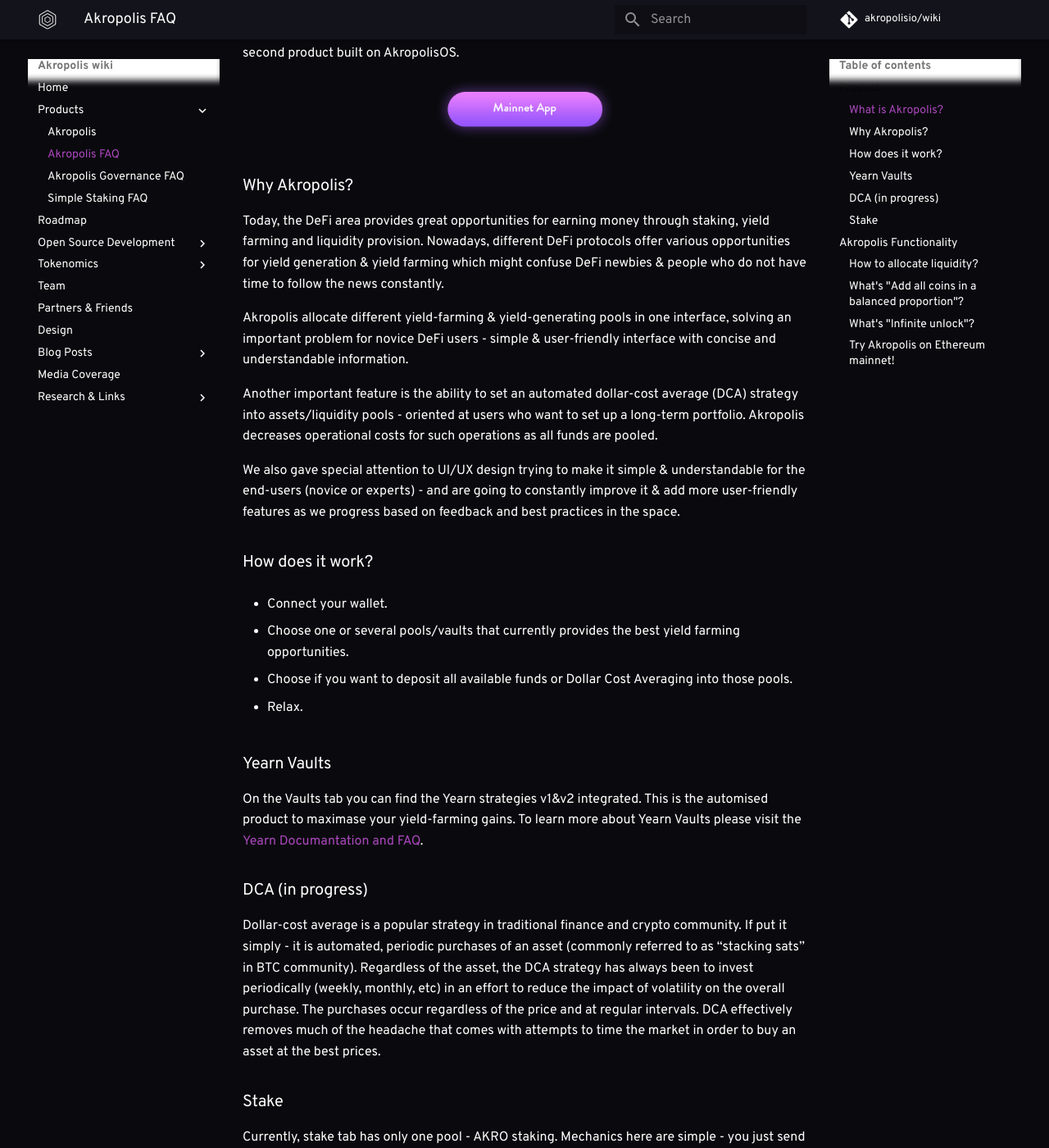
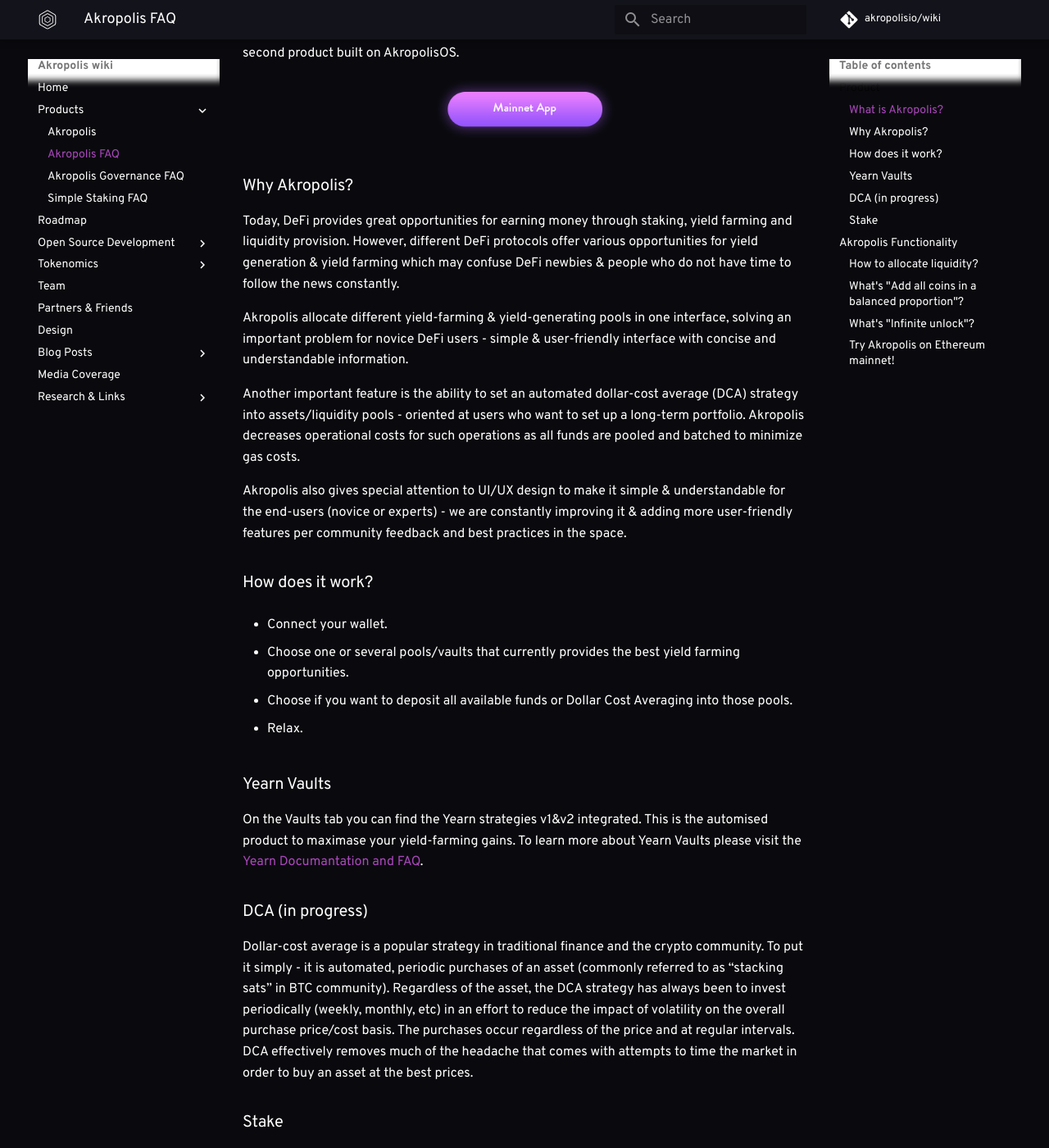
Before and after one commit to kaonone/wiki, an MkDocs documentation site: the page built from docs/akropolisfaq.md, in a window 1280 px wide and 1400 px high, scrolled down 300 px. Shown: the whole window at 82% size. Built offline with MkDocs 1.6.1 and Material for MkDocs 9.7.7, drawn with Linux system fonts in a browser that asks for light colours; some web fonts are replaced; comment, search, counter and statistics services are not loaded; old or Windows-style settings are respelled for this version of MkDocs; some of the changed text lies outside the part shown.

Commit message:
wiki Alex update

```diff
--- a/docs/akropolisfaq.md
+++ b/docs/akropolisfaq.md
@@ -14,13 +14,13 @@
 
 ### Why Akropolis?
 
-Today, the DeFi area provides great opportunities for earning money through staking, yield farming and liquidity provision. Nowadays, different DeFi protocols offer various opportunities for yield generation & yield farming which might confuse DeFi newbies & people who do not have time to follow the news constantly.
+Today, DeFi provides great opportunities for earning money through staking, yield farming and liquidity provision. However, different DeFi protocols offer various opportunities for yield generation & yield farming which may confuse DeFi newbies & people who do not have time to follow the news constantly.
 
 Akropolis allocate different yield-farming & yield-generating pools in one interface, solving an important problem for novice DeFi users - simple & user-friendly interface with concise and understandable information.
 
-Another important feature is the ability to set an automated dollar-cost average (DCA) strategy into assets/liquidity pools - oriented at users who want to set up a long-term portfolio. Akropolis decreases operational costs for such operations as all funds are pooled.
+Another important feature is the ability to set an automated dollar-cost average (DCA) strategy into assets/liquidity pools - oriented at users who want to set up a long-term portfolio. Akropolis decreases operational costs for such operations as all funds are pooled and batched to minimize gas costs.
 
-We also gave special attention to UI/UX design trying to make it simple & understandable for the end-users (novice or experts) - and are going to constantly improve it & add more user-friendly features as we progress based on feedback and best practices in the space.
+Akropolis also gives special attention to UI/UX design to make it simple & understandable for the end-users (novice or experts) - we are constantly improving it & adding more user-friendly features per community feedback and best practices in the space.
 
 ### How does it work?
 
@@ -38,7 +38,7 @@
 
 ### DCA (in progress)
 
-Dollar-cost average is a popular strategy in traditional finance and crypto community. If put it simply - it is automated, periodic purchases of an asset (commonly referred to as “stacking sats” in BTC community). Regardless of the asset, the DCA strategy has always been to invest periodically (weekly, monthly, etc) in an effort to reduce the impact of volatility on the overall purchase. The purchases occur regardless of the price and at regular intervals. DCA effectively removes much of the headache that comes with attempts to time the market in order to buy an asset at the best prices.
+Dollar-cost average is a popular strategy in traditional finance and the crypto community. To put it simply - it is automated, periodic purchases of an asset (commonly referred to as “stacking sats” in BTC community). Regardless of the asset, the DCA strategy has always been to invest periodically (weekly, monthly, etc) in an effort to reduce the impact of volatility on the overall purchase price/cost basis. The purchases occur regardless of the price and at regular intervals. DCA effectively removes much of the headache that comes with attempts to time the market in order to buy an asset at the best prices.
 
 ### Stake
 
@@ -51,9 +51,9 @@
 
 - Enable Allocate switcher to choose pools you want to deposit into
 
-- Choose amount & tokens in each pool
+- Choose the amount & tokens you would like to put in each pool
 
-- Click on Allocate button to deposit in one transaction (additional transactions may come in a form of “approve spending”)
+- Click the Allocate button to deposit in one transaction (additional transactions may come in a form of “approve spending”)
 
 - That’s it. Your funds are sent to corresponding pools/strategies where they earn yield & farm tokens.
 
```
Also changed, not shown: docs/akropolis.md (+1 -1 lines).
